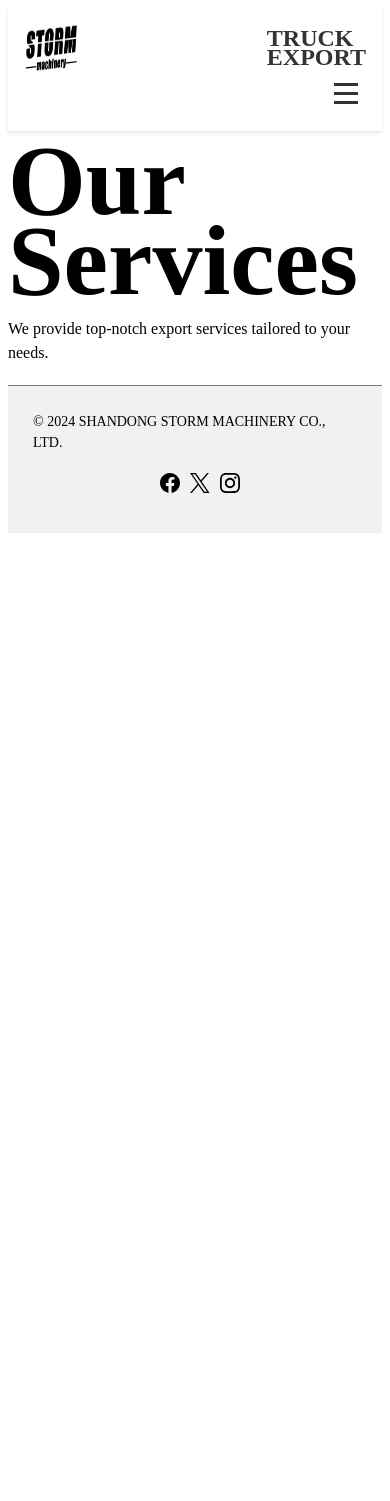
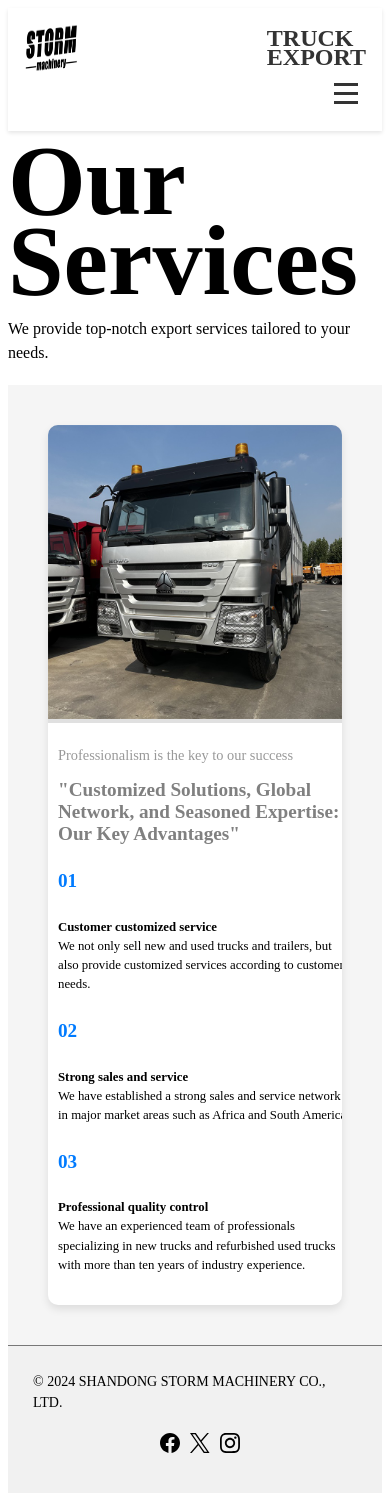
Before and after one commit to SAMIULLAH2105/Storm-Machinery-Clone, a React (Vite) app: page /services in a window 390 px wide. Before the commit the page ends 844 px from the top, so only its background shows below. Built offline with nearby package versions, Linux system fonts and the light colour scheme.

Commit message:
"kuch to kiya"

```diff
--- a/src/components/ContactForm.jsx
+++ b/src/components/ContactForm.jsx
@@ -1,5 +1,5 @@
 import React, { useState } from "react";
-import styles from "./ContactForm.module.css";
+import styles from "../styles/ContactForm.module.css";
 
 function ContactForm() {
   const [formData, setFormData] = useState({
--- /dev/null
+++ b/src/components/Professionalism.jsx
@@ -0,0 +1,49 @@
+import React from 'react';
+import styles from '../styles/Professinalism.module.css';
+
+const Professinalism = ({ imageSrc }) => {
+  return (
+    <div className={styles.container}>
+      <div className={styles.content}>
+        <div className={styles.imageContainer}>
+          <img src={imageSrc} alt="Placeholder" className={styles.image} />
+        </div>
+        <div className={styles.textSection}>
+          <h3>Professionalism is the key to our success</h3>
+          <h2>
+            "Customized Solutions, Global Network, and Seasoned Expertise:
+            Our Key Advantages"
+          </h2>
+          <ul>
+            <li>
+              <h4>01</h4>
+              <p>
+                <strong>Customer customized service</strong>
+                <br />
+                We not only sell new and used trucks and trailers, but also provide customized services according to customer needs.
+              </p>
+            </li>
+            <li>
+              <h4>02</h4>
+              <p>
+                <strong>Strong sales and service</strong>
+                <br />
+                We have established a strong sales and service network in major market areas such as Africa and South America.
+              </p>
+            </li>
+            <li>
+              <h4>03</h4>
+              <p>
+                <strong>Professional quality control</strong>
+                <br />
+                We have an experienced team of professionals specializing in new trucks and refurbished used trucks with more than ten years of industry experience.
+              </p>
+            </li>
+          </ul>
+        </div>
+      </div>
+    </div>
+  );
+};
+
+export default Professinalism;
--- a/src/pages/Services.jsx
+++ b/src/pages/Services.jsx
@@ -1,11 +1,14 @@
 import React from 'react';
+import Professinalism from '../components/Professionalism';
 
 function Services() {
   return (
     <div className="services">
       <h1>Our Services</h1>
       <p>We provide top-notch export services tailored to your needs.</p>
+      <Professinalism imageSrc="src\assets\HotSaleOne.jpg" />
     </div>
+
   );
 }
 
--- /dev/null
+++ b/src/styles/Professinalism.module.css
@@ -0,0 +1,118 @@
+.container {
+    display: flex;
+    justify-content: center;
+    align-items: center;
+    padding: 40px;
+    background-color: #f5f5f5;
+  }
+
+  .content {
+    display: flex;
+    flex-direction: row;
+    background-color: #ffffff;
+    border-radius: 10px;
+    box-shadow: 0 4px 8px rgba(0, 0, 0, 0.1);
+    overflow: hidden;
+    max-width: 1200px;
+    width: 100%;
+  }
+
+  .imageContainer {
+    width: 50%;
+    background-color: #e0e0e0;
+  }
+
+  .image {
+    width: 100%;
+    height: 100%;
+    object-fit: cover;
+  }
+
+  .textSection {
+    padding: 20px;
+    width: 50%;
+  }
+
+  .textSection h2 {
+    font-size: 1.8rem;
+    font-weight: bold;
+    margin-bottom: 20px;
+  }
+
+  .textSection h3 {
+    font-size: 1.2rem;
+    font-weight: normal;
+    color: #999;
+  }
+
+  .textSection ul {
+    list-style: none;
+    padding: 0;
+  }
+
+  .textSection ul li {
+    margin-bottom: 20px;
+  }
+
+  .textSection ul li h4 {
+    font-size: 2rem;
+    color: #007bff;
+  }
+
+  .textSection ul li p {
+    font-size: 1rem;
+    line-height: 1.5;
+  }
+
+  /* Mobile responsiveness */
+  @media (max-width: 768px) {
+    .content {
+      flex-direction: column;
+    }
+
+    .imageContainer, .textSection {
+      width: 100%;
+    }
+
+    .image {
+      height: auto;
+    }
+
+    .textSection {
+      padding: 10px;
+    }
+
+    .textSection h2 {
+      font-size: 1.5rem;
+    }
+
+    .textSection h3 {
+      font-size: 1rem;
+    }
+
+    .textSection ul li h4 {
+      font-size: 1.5rem;
+    }
+
+    .textSection ul li p {
+      font-size: 0.9rem;
+    }
+  }
+
+  @media (max-width: 480px) {
+    .textSection h2 {
+      font-size: 1.2rem;
+    }
+
+    .textSection h3 {
+      font-size: 0.9rem;
+    }
+
+    .textSection ul li h4 {
+      font-size: 1.2rem;
+    }
+
+    .textSection ul li p {
+      font-size: 0.8rem;
+    }
+  }
```
Also changed, not shown: src/styles/ContactForm.module.css (renamed from src/components/ContactForm.module.css).
